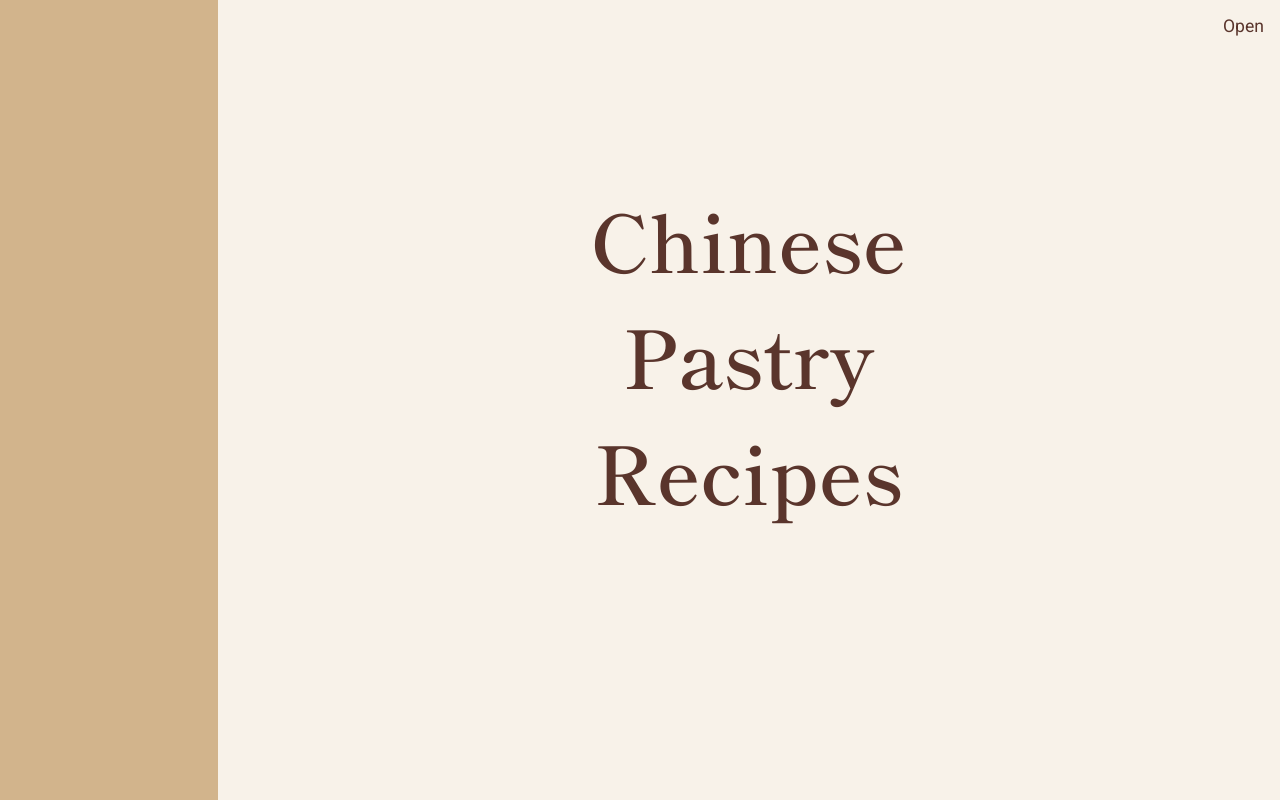
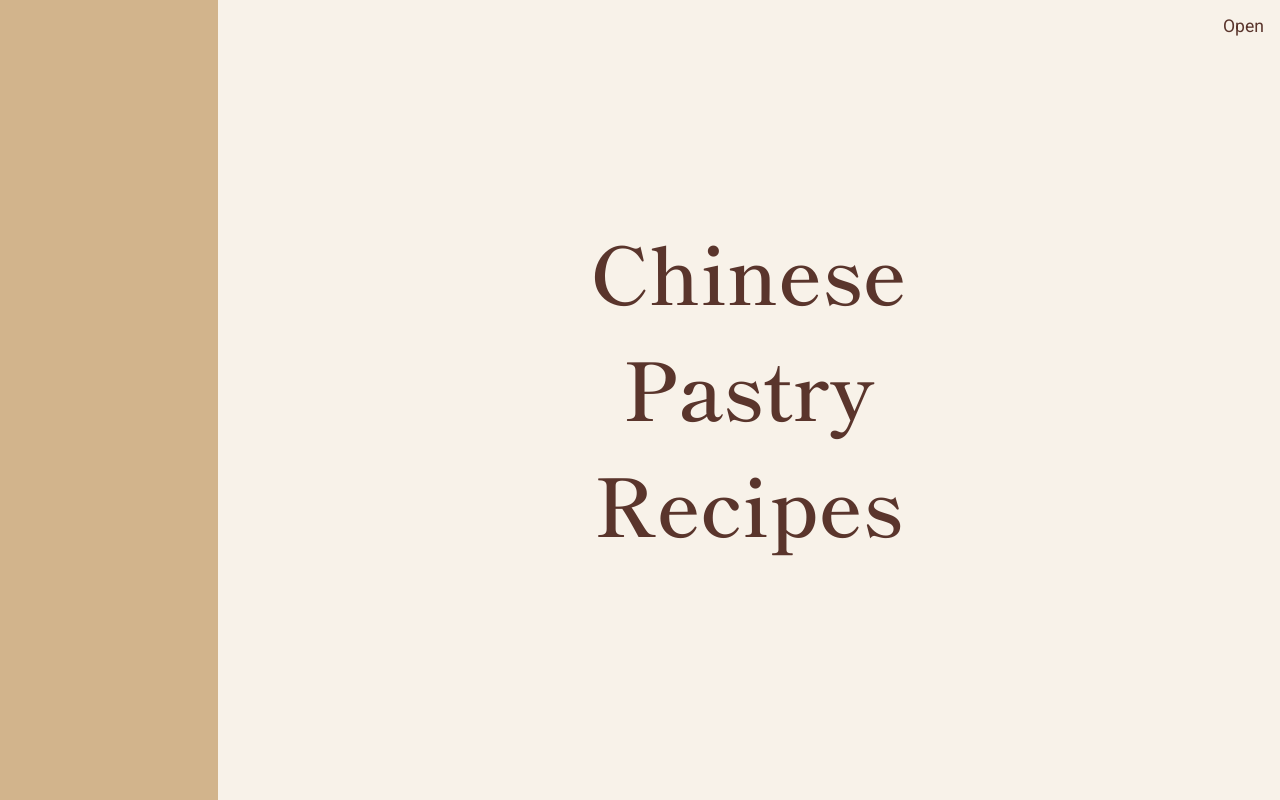
Before and after one commit to gaovicky/CSS-Selectors, a plain HTML site: page index.html in a window 1280 px wide. Shown: the top 800 px of the page. Drawn offline with Linux system fonts and the light colour scheme; a web font is replaced by a local one.

Commit message:
CSS Selectors

```diff
--- a/style.css
+++ b/style.css
@@ -5,7 +5,6 @@ body {
 
 /*Setting the height for the pages*/
 #MainContainer, #NavContainer, #Content {
-  height: 350vh;
 }
 
 /*Styling the Menu and Content*/
@@ -27,7 +26,8 @@ body {
 
 /*Styling the div of the title*/
 #CoverTitle {
-  padding-top: 10vw;
+  padding-top: 20vh;
+  padding-bottom: 20vh;
   display: flex;
   flex-direction: column;
   justify-content: center;
@@ -88,6 +88,7 @@ body {
 #Content {
   width: 83%;
   background-color: #f8f2e9;
+  padding-bottom: 12vh;
 }
 
 /*Styling the texts in the contents div*/
```
